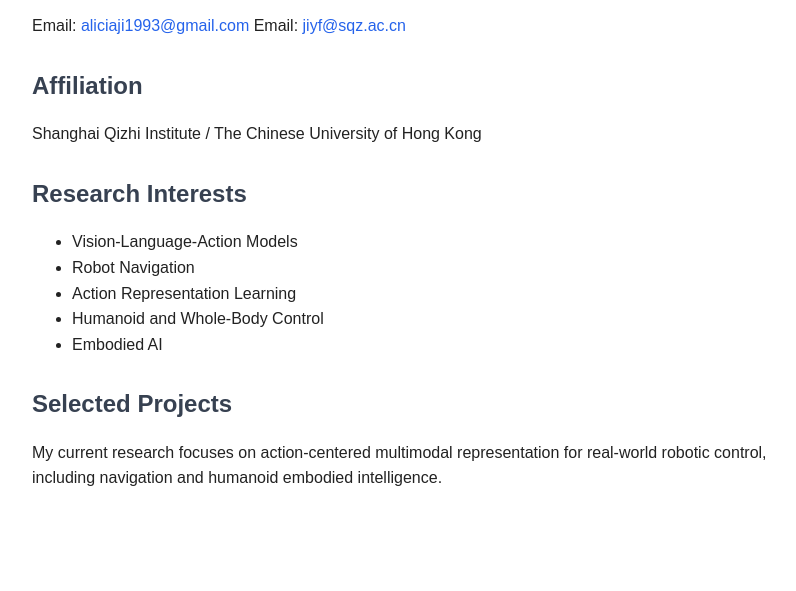
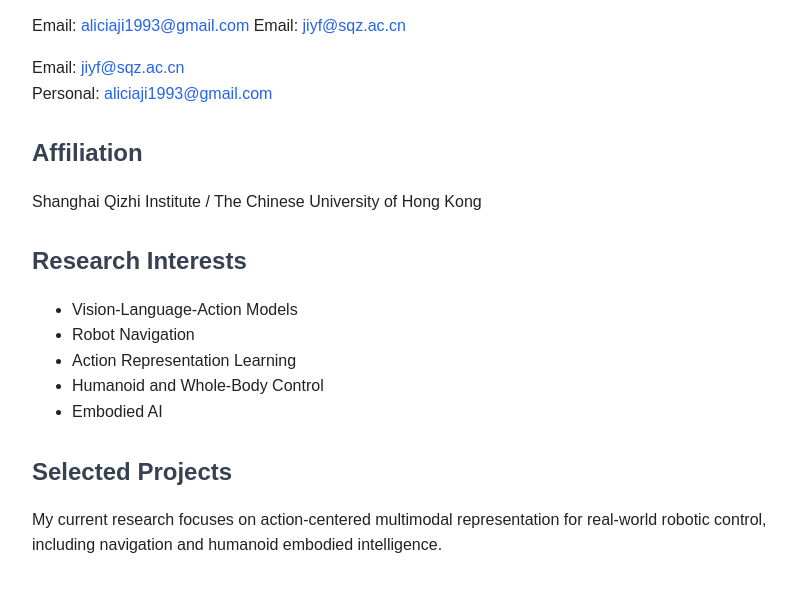
Before and after one commit to alicia-yufeng-ji/alicia-yufeng-ji.github.io, a plain HTML site: page index.html in a window 1280 px wide. Shown: the part 181-772 px from the top of the page, without its empty margins (228-1024 px from the left). Drawn offline with Linux system fonts and the light colour scheme.

Commit message:
Update email address

```diff
--- a/index.html
+++ b/index.html
@@ -45,6 +45,14 @@
   <p>
     Email: <a href="mailto:aliciaji1993@gmail.com">aliciaji1993@gmail.com</a>
     Email: <a href="mailto:jiyf@sqz.ac.cn">jiyf@sqz.ac.cn</a>
+
+  </p>
+  <p>
+    Email:
+    <a href="mailto:jiyf@sqz.ac.cn">jiyf@sqz.ac.cn</a>
+    <br>
+    Personal:
+    <a href="mailto:aliciaji1993@gmail.com">aliciaji1993@gmail.com</a>
   </p>
 
   <div class="section">
```
